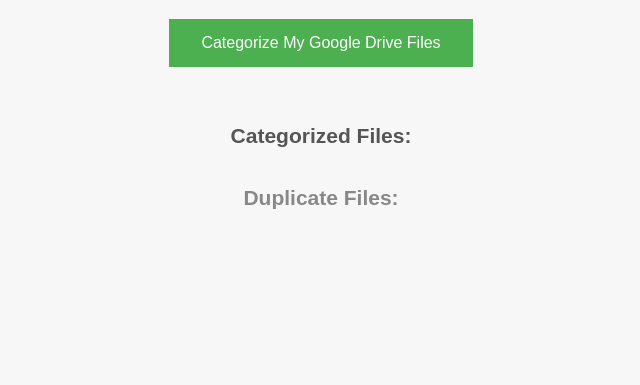
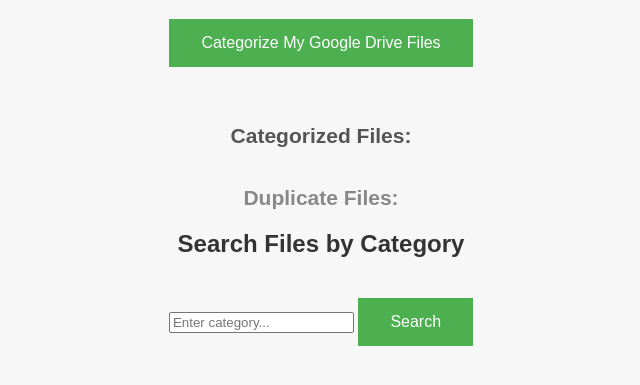
Before and after one commit to aayush598/Google-Drive-Ai-Agent, a Flask app: page / in a window 1280 px wide. Shown: the part 139-524 px from the top of the page, without its empty margins (319-959 px from the left). Run offline with Flask 3, Linux system fonts and the light colour scheme.

Commit message:
search functionality added

```diff
--- a/main.py
+++ b/main.py
@@ -8,6 +8,7 @@ load_dotenv()
 from fetchFiles import fetch_all_file_names
 from duplicate import find_duplicates
 from deleteFile import delete_files_and_folders, get_duplicates
+from search import search_files_by_category
 
 app = Flask(__name__)
 
@@ -45,5 +46,13 @@ def categorize_files():
         'duplicates': duplicates
     })
 
+@app.route('/search', methods=['POST'])
+def search():
+    data = request.get_json()
+    category_input = data.get('category', '')
+    files = search_files_by_category(category_input)
+    return jsonify({'files': files})
+
+
 if __name__ == "__main__":
     app.run(debug=True, host='0.0.0.0', port=8080)
--- a/templates/index.html
+++ b/templates/index.html
@@ -8,6 +8,7 @@
 </head>
 <body>
     <h1>Welcome to Google Drive File Categorization</h1>
+
     <form id="categorize-form">
         <button type="submit">Categorize My Google Drive Files</button>
     </form>
@@ -31,6 +32,45 @@
         <div id="duplicate-files-list"></div>
     </div>
 
+    <!-- Search Feature -->
+    <div id="search-section">
+        <h2>Search Files by Category</h2>
+        <form id="search-form">
+            <input type="text" id="search-category" placeholder="Enter category..." required>
+            <button type="submit">Search</button>
+        </form>
+        <div id="search-results"></div>
+    </div>
+
     <script src="../static/js/script.js"></script> <!-- Link to external JS -->
+    <script>
+        document.getElementById("search-form").addEventListener("submit", function(event) {
+            event.preventDefault();
+            let categoryInput = document.getElementById("search-category").value;
+
+            fetch("/search", {
+                method: "POST",
+                headers: { "Content-Type": "application/json" },
+                body: JSON.stringify({ category: categoryInput })
+            })
+            .then(response => response.json())
+            .then(data => {
+                let resultsDiv = document.getElementById("search-results");
+                resultsDiv.innerHTML = "<h3>Matching Files:</h3>";
+
+                if (data.files.length > 0) {
+                    let list = "<ul>";
+                    data.files.forEach(file => {
+                        list += `<li>${file}</li>`;
+                    });
+                    list += "</ul>";
+                    resultsDiv.innerHTML += list;
+                } else {
+                    resultsDiv.innerHTML += "<p>No matching files found.</p>";
+                }
+            })
+            .catch(error => console.error("Error:", error));
+        });
+    </script>
 </body>
 </html>
```
Also changed, not shown: search.py (added, +13 -0 lines), templates/search.html (added, +37 -0 lines), file_info.db.
